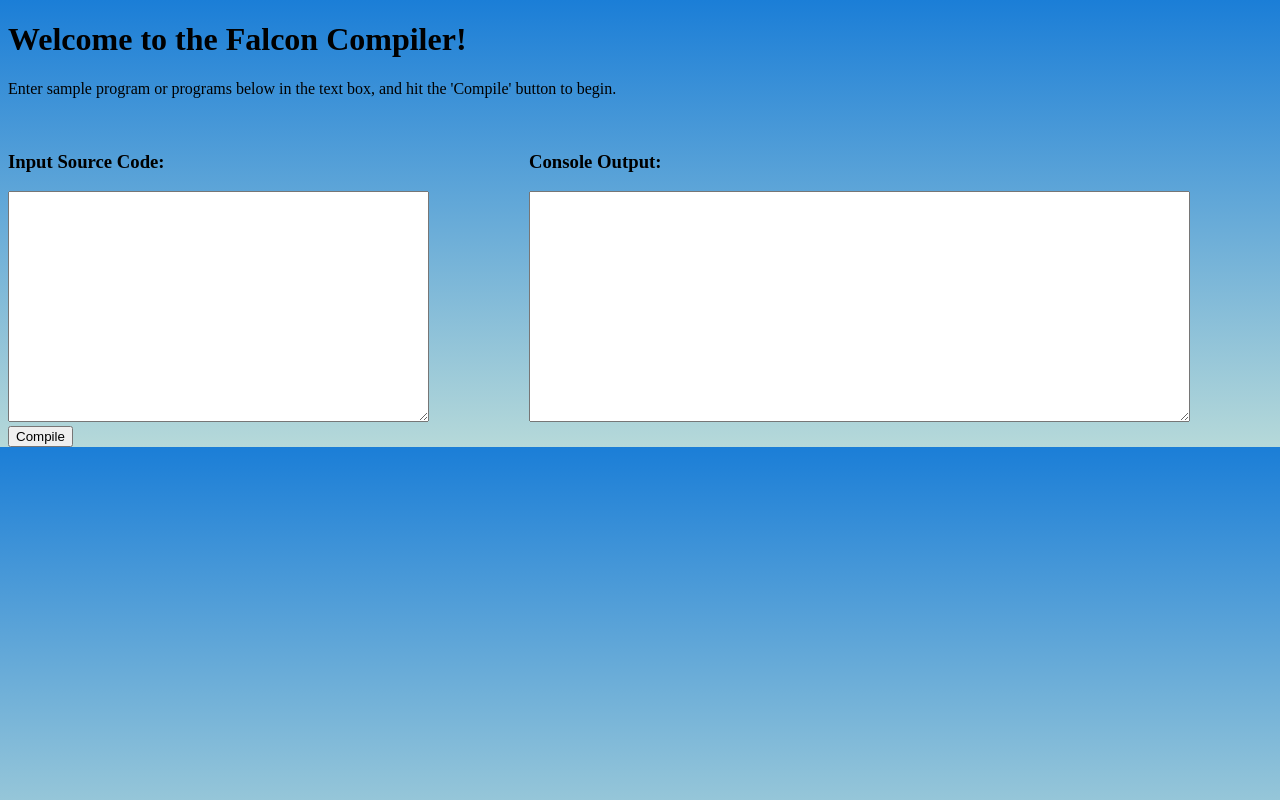
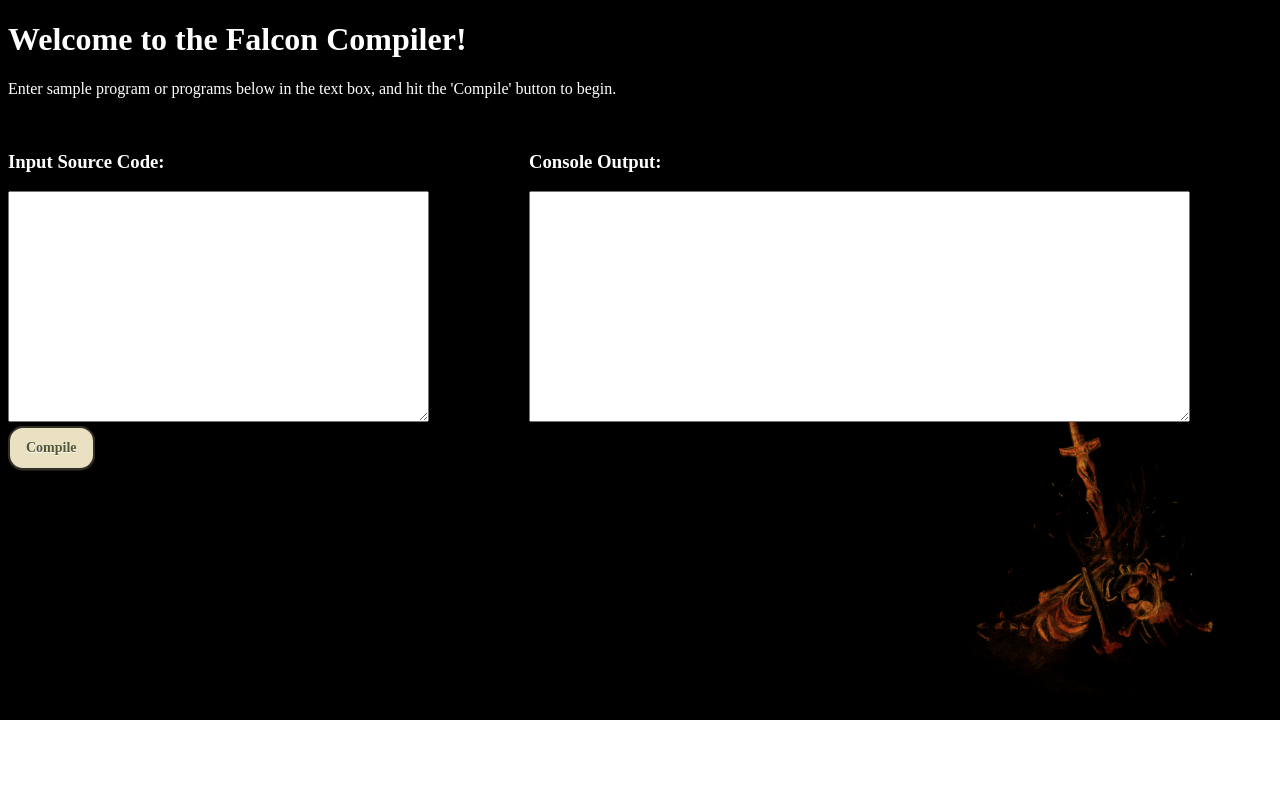
Before and after one commit to jdefalco715/Falcon-Compiler, a plain HTML site: page index.html in a window 1280 px wide. Drawn offline with Linux system fonts and the light colour scheme.

Commit message:
Styling html and css to make page look better. (Added backgorunf image from fav video game)

```diff
--- a/css/style.css
+++ b/css/style.css
@@ -8,6 +8,47 @@ div.col2 {
 }
 
 body {
-background: rgb(182,217,217);
-background: linear-gradient(0deg, rgba(182,217,217,1) 0%, rgba(27,126,215,1) 100%);
+	background-image: url("../images/background.png");
+	background-size: cover;
+	background-repeat: no-repeat;
 }
+
+h1 {
+	color: white;
+	font-family: 'High Tower Text';
+}
+
+p {
+	color: white;
+	font-family: 'High Tower Text';
+}
+
+h3 {
+	color: white;
+	font-family: 'High Tower Text';
+}
+
+button.compile {
+	box-shadow: 0px 1px 0px 0px #1c1b18;
+	background-color:#eae0c2;
+	border-radius:15px;
+	border:2px solid #333029;
+	display:inline-block;
+	cursor:pointer;
+	color:#505739;
+	font-family: 'High Tower Text';
+	font-size:14px;
+	font-weight:bold;
+	padding:12px 16px;
+	text-decoration:none;
+	text-shadow:0px 1px 0px #ffffff;
+}
+
+button.compile:hover {
+	background-color:#ccc2a6;
+}
+
+button.compile:active {
+	position:relative;
+	top:1px;
+}
--- a/index.html
+++ b/index.html
@@ -3,7 +3,7 @@
 	<head>
 		<meta charset="utf-8">
 
-		<title>Falcon Compiler</title>
+		<title >Falcon Compiler</title>
 		<meta name="description" content="Falcon Compiler">
 		<meta name="author" content="John DeFalco">
 
@@ -20,7 +20,7 @@
 	</head>
 
 	<body>
-		<h1 tag="Title">Welcome to the Falcon Compiler!</h1>
+		<h1>Welcome to the Falcon Compiler!</h1>
 
 		<p>Enter sample program or programs below in the text box, and hit the 'Compile' button to begin.</p><br>
 
@@ -28,7 +28,7 @@
 		<div class="col1">
 			<h3>Input Source Code:</h3>
 			<textarea rows="15" cols="50" type="text" id="sc"></textarea><br>
-			<button type="button" name="start" onclick="lexer();">Compile</button>
+			<button class="compile" type="button" name="start" onclick="lexer();">Compile</button>
 
 		</div>
 
--- a/scr/lexer.js
+++ b/scr/lexer.js
@@ -640,7 +640,7 @@ function lexer(){
 						outMessage("INFO    LEXER --- Lexer succeeded with " + error + " error(s) and " + warning + " warning(s)");
 
 						// Send token stream to parser
-						/* parse(tokens); */
+						/*parse(tokens);*/
 
 					}
 
--- a/scr/parse.js
+++ b/scr/parse.js
@@ -15,7 +15,7 @@ function parse(tkns) {
 	outMessage("INFO    PARSER -- Parsing program " + progNumber);
 
 	// Start with program
-	program();
+	// program();
 
 }
 
```
Also changed, not shown: images/background.png (added).
